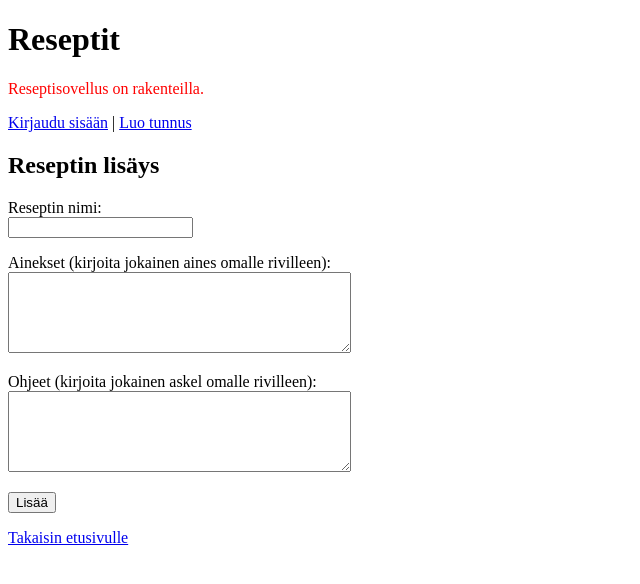
After one commit to mb753/reseptit, a Flask app: page /add_recipe in a window 1280 px wide. The commit adds this page. Shown: the top 584 px of the page, without its empty margins (0-640 px from the left). Run offline with Flask 3, Linux system fonts and the light colour scheme.

Commit message:
Add functionality for adding recipes

```diff
--- a/app.py
+++ b/app.py
@@ -35,6 +35,33 @@ def recipe(recipe_id):
     comments = db.query("SELECT c.comment, c.user_id, u.username FROM comments c, users u WHERE c.recipe_id = ? AND u.id = c.user_id", [recipe_id])
 
     return render_template("recipe.html", recipe=recipe, ingredients=ingredients, instructions=instructions, comments=comments)
+
+
+@app.route("/add_recipe", methods=["GET", "POST"])
+def add_recipe():
+    if request.method == "POST":
+        if not session["username"]:
+            abort(403)
+
+        recipe_name = request.form["recipe_name"]
+        ingredients = request.form["ingredients"].split("\n")
+        instructions = request.form["instructions"].split("\n")
+
+        if recipe_name == "":
+            recipe_name = "Nimetön resepti"
+
+        db.execute("INSERT INTO recipes (title, user_id) VALUES (?, ?)", [recipe_name, session["user_id"]])
+        recipe_id = db.last_insert_id()
+
+        parameters = [(ingredient.strip(), recipe_id) for ingredient in ingredients]
+        db.executemany("INSERT INTO ingredients (ingredient, recipe_id) VALUES (?, ?)", parameters)
+
+        parameters = [(instruction.strip(), recipe_id) for instruction in instructions]
+        db.executemany("INSERT INTO instructions (instruction, recipe_id) VALUES (?, ?)", parameters)
+
+        return redirect("/")
+
+    return render_template("add_recipe.html")
 
 
 @app.route("/register", methods=["GET", "POST"])
--- /dev/null
+++ b/templates/add_recipe.html
@@ -0,0 +1,50 @@
+<!DOCTYPE html>
+<html>
+
+<head>
+  <title>Reseptit</title>
+  <link rel="stylesheet" href="/static/main.css">
+</head>
+
+<body>
+  <h1>Reseptit</h1>
+
+  <p class="notification">
+    Reseptisovellus on rakenteilla.
+  </p>
+
+  {% if session.username %}
+    <p>
+      Olet kirjautunut nimellä {{ session.username }} | <a href="/logout">Kirjaudu ulos</a>
+    </p>
+  {% else %}
+    <p>
+      <a href="/login">Kirjaudu sisään</a> | <a href="/register">Luo tunnus</a>
+    </p>
+  {% endif %}
+
+  <h2>Reseptin lisäys</h2>
+
+  <form action="/add_recipe" method="POST">
+    <p>
+      Reseptin nimi:<br>
+      <input type="text" name="recipe_name" />
+    </p>
+    <p>
+      Ainekset (kirjoita jokainen aines omalle rivilleen):<br>
+      <textarea name="ingredients" rows="5" cols="40"></textarea>
+    </p>
+    <p>
+      Ohjeet (kirjoita jokainen askel omalle rivilleen):<br>
+      <textarea name="instructions" rows="5" cols="40"></textarea>
+    </p>
+    <input type="submit" value="Lisää" />
+  </form>
+
+  <p>
+    <a href="/">Takaisin etusivulle</a>
+  </p>
+
+</body>
+
+</html>
--- a/templates/index.html
+++ b/templates/index.html
@@ -17,7 +17,10 @@
     <p>
       Olet kirjautunut nimellä {{ session.username }} | <a href="/logout">Kirjaudu ulos</a>
     </p>
-  {% else %}
+    <p>
+      <a href="/add_recipe">Lisää resepti</a>
+    </p>
+    {% else %}
     <p>
       <a href="/login">Kirjaudu sisään</a> | <a href="/register">Luo tunnus</a>
     </p>
```
